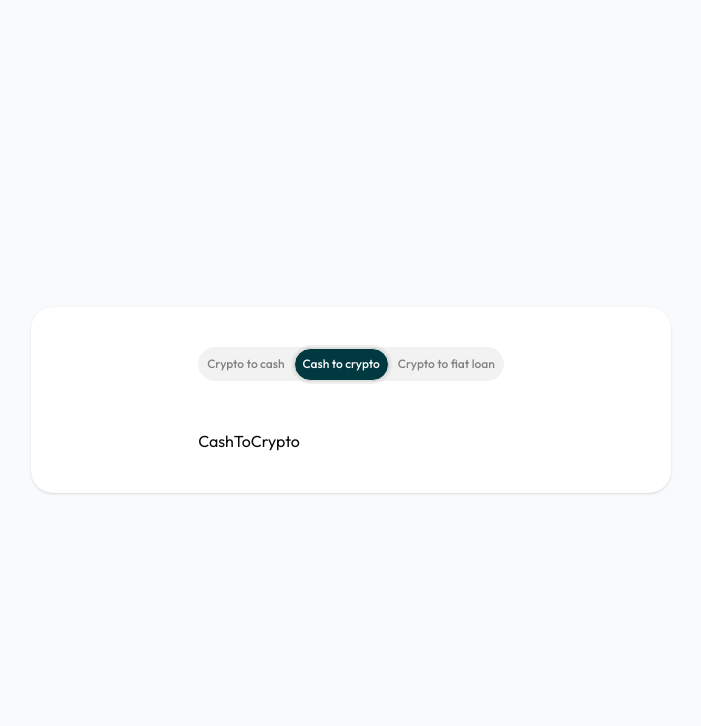
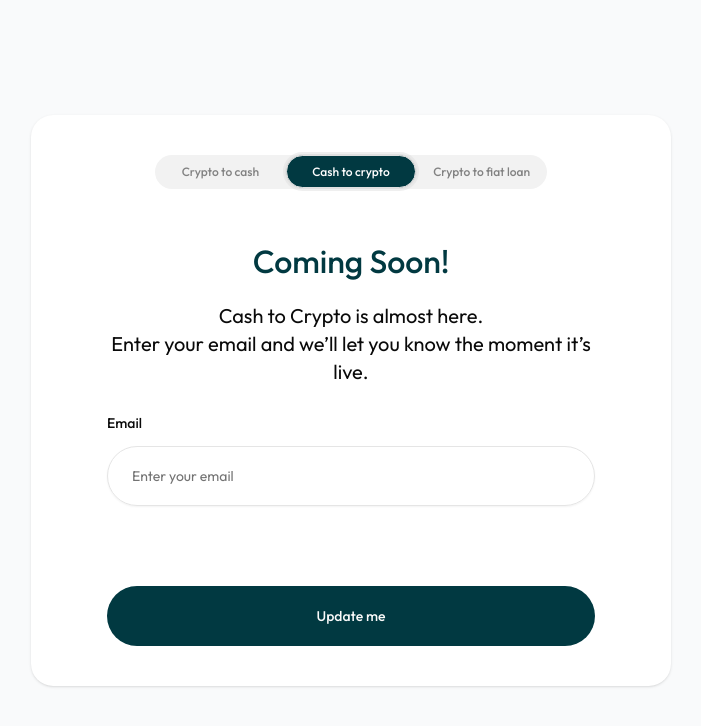
Before and after one commit to peterintech/assesment_crust, a React (Vite) app: page / in a window 1280 px wide. Both pictures are taken after a click on the tab "Cash to crypto". Shown: the top 726 px of the page, without its empty margins (289-990 px from the left). Built offline with nearby package versions, Linux system fonts and the light colour scheme.

Commit message:
add:crypto to cash

```diff
--- a/src/components/CustomFormField.tsx
+++ b/src/components/CustomFormField.tsx
@@ -142,12 +142,19 @@ const RenderField = <T extends FieldValues>({
         </FormControl>
       );
 
-    default:
+    case "text":
       return (
         <FormControl>
-          <Input {...field} placeholder={placeholder} className="" />
+          <Input
+            className="px-6 h-15 rounded-full"
+            {...field}
+            placeholder={placeholder}
+          />
         </FormControl>
       );
+
+    default:
+      return null;
   }
 };
 
--- a/src/components/tabs/CashToCrypto.tsx
+++ b/src/components/tabs/CashToCrypto.tsx
@@ -1,5 +1,52 @@
+import { ComingSoonSchema } from "@/lib/validation";
+import { zodResolver } from "@hookform/resolvers/zod";
+import { useForm } from "react-hook-form";
+import { z } from "zod";
+
+import { Button } from "../ui/button";
+import { Form } from "../ui/form";
+
+import CustomFormField from "../CustomFormField";
+
 const CashToCrypto = () => {
-  return <div>CashToCrypto</div>;
+  const form = useForm<z.infer<typeof ComingSoonSchema>>({
+    resolver: zodResolver(ComingSoonSchema),
+    defaultValues: {
+      email: "",
+    },
+  });
+
+  async function onSubmit(data: z.infer<typeof ComingSoonSchema>) {
+    console.log("Submitting:", data);
+    alert(`We'll alert you as soon as it is ready😁`);
+  }
+  return (
+    <Form {...form}>
+      <form onSubmit={form.handleSubmit(onSubmit)}>
+        <div>
+          <h1 className="mb-4.25 font-medium text-green text-[32px] text-center">
+            Coming Soon!
+          </h1>
+          <p className="text-center text-xl mb-7.5">
+            Cash to Crypto is almost here. <br />
+            Enter your email and we’ll let you know the moment it’s live.
+          </p>
+        </div>
+
+        <CustomFormField
+          type="text"
+          control={form.control}
+          name="email"
+          label="Email"
+          placeholder="Enter your email"
+        />
+
+        <Button type="submit" className="w-full h-15 mt-20 rounded-full">
+          Update me
+        </Button>
+      </form>
+    </Form>
+  );
 };
 
 export default CashToCrypto;
--- a/src/components/tabs/CryptoToCash.tsx
+++ b/src/components/tabs/CryptoToCash.tsx
@@ -1,11 +1,11 @@
 import { zodResolver } from "@hookform/resolvers/zod";
 import { useForm } from "react-hook-form";
 import { z } from "zod";
+import { CryptoExchangeSchema } from "@/lib/validation";
 
 import { Button } from "@/components/ui/button";
 import { Form } from "@/components/ui/form";
 
-import { CryptoExchangeSchema } from "@/lib/validation";
 
 import {
   cryptoTokens,
--- a/src/components/tabs/Loan.tsx
+++ b/src/components/tabs/Loan.tsx
@@ -1,5 +1,7 @@
+import CashToCrypto from "./CashToCrypto";
+
 const Loan = () => {
-  return <div>Loan</div>;
+  return <CashToCrypto />;
 };
 
 export default Loan;
--- a/src/lib/validation.ts
+++ b/src/lib/validation.ts
@@ -9,3 +9,7 @@ export const CryptoExchangeSchema = z.object({
   payFrom: z.string().min(1, "Please select a source"),
   payTo: z.string().min(1, "Please select a destination"),
 });
+
+export const ComingSoonSchema = z.object({
+  email: z.string().email("Invalid email address"),
+});
--- a/src/types/index.ts
+++ b/src/types/index.ts
@@ -1,6 +1,6 @@
 import type { Control, FieldValues, Path } from "react-hook-form";
 
-type FormFieldType = "input" | "select" | "cryptoAmount";
+type FormFieldType = "text" | "select" | "cryptoAmount";
 
 interface CurrencyOption {
   value: string;
```
